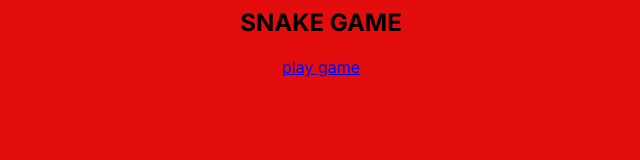
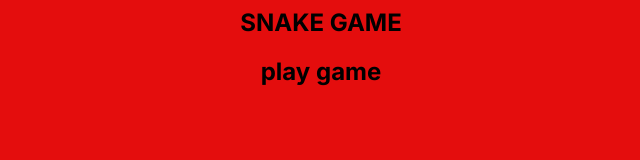
Before and after one commit to rbrooks95/Snake-Game, a plain HTML site: page index.html in a window 1280 px wide. Shown: the whole page, without its empty margins (319-959 px from the left). Drawn offline with Linux system fonts and the light colour scheme.

Commit message:
home page is up just need to edit

```diff
--- a/index.html
+++ b/index.html
@@ -8,8 +8,9 @@
   <body>
     <!-- #game is the main game board-->
     <h2>SNAKE GAME</h2>
-
-    <a href="game.html">play game</a>
+    <h2>
+      <a href="game.html">play game</a>
+    </h2>
 
     <script src="change.js"></script>
   </body>
--- a/style.css
+++ b/style.css
@@ -5,3 +5,11 @@ body {
   text-align: center;
   font-family: "Inter", sans-serif;
 }
+a {
+  text-decoration: none;
+  color: black;
+}
+
+a:hover {
+  color: blueviolet;
+}
```
